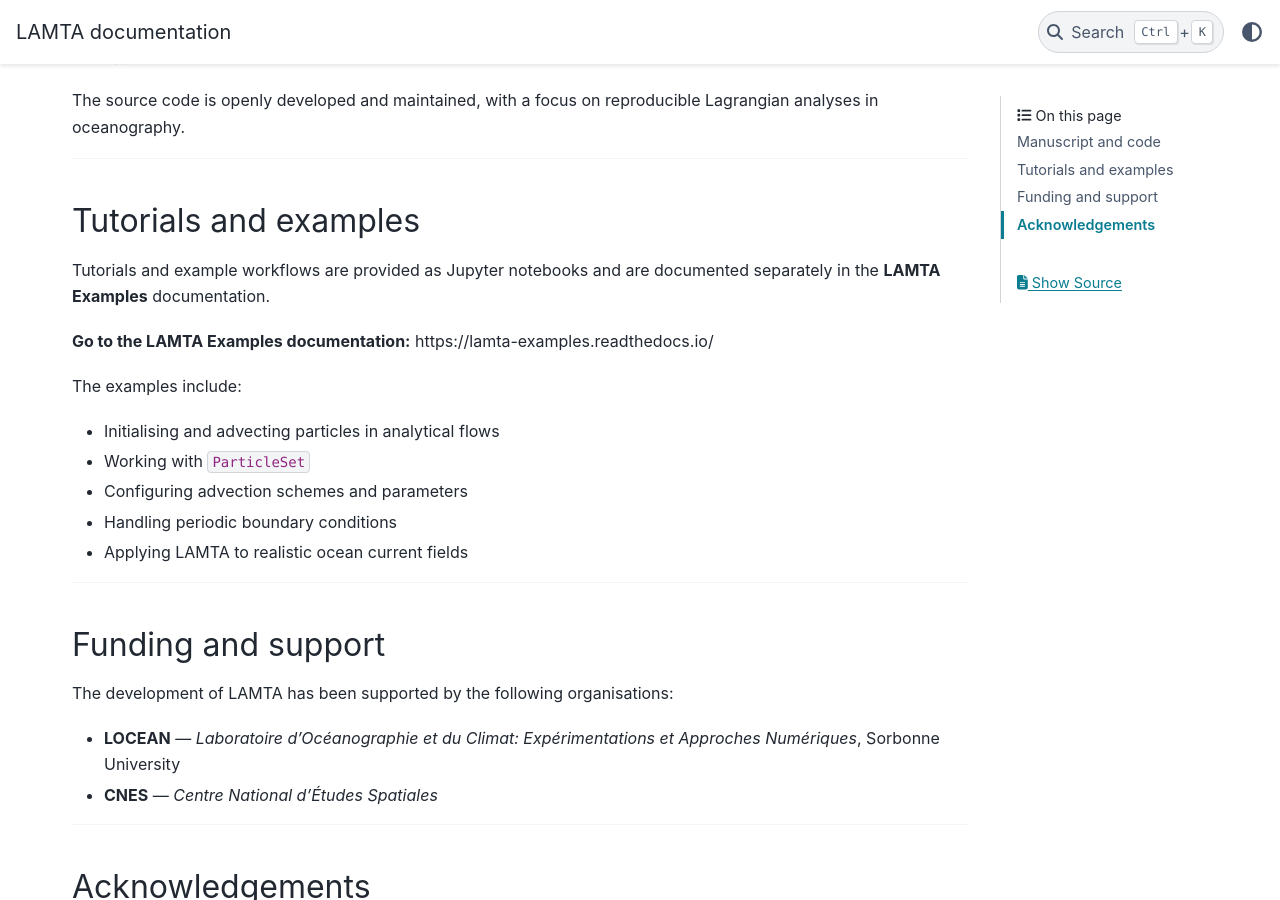
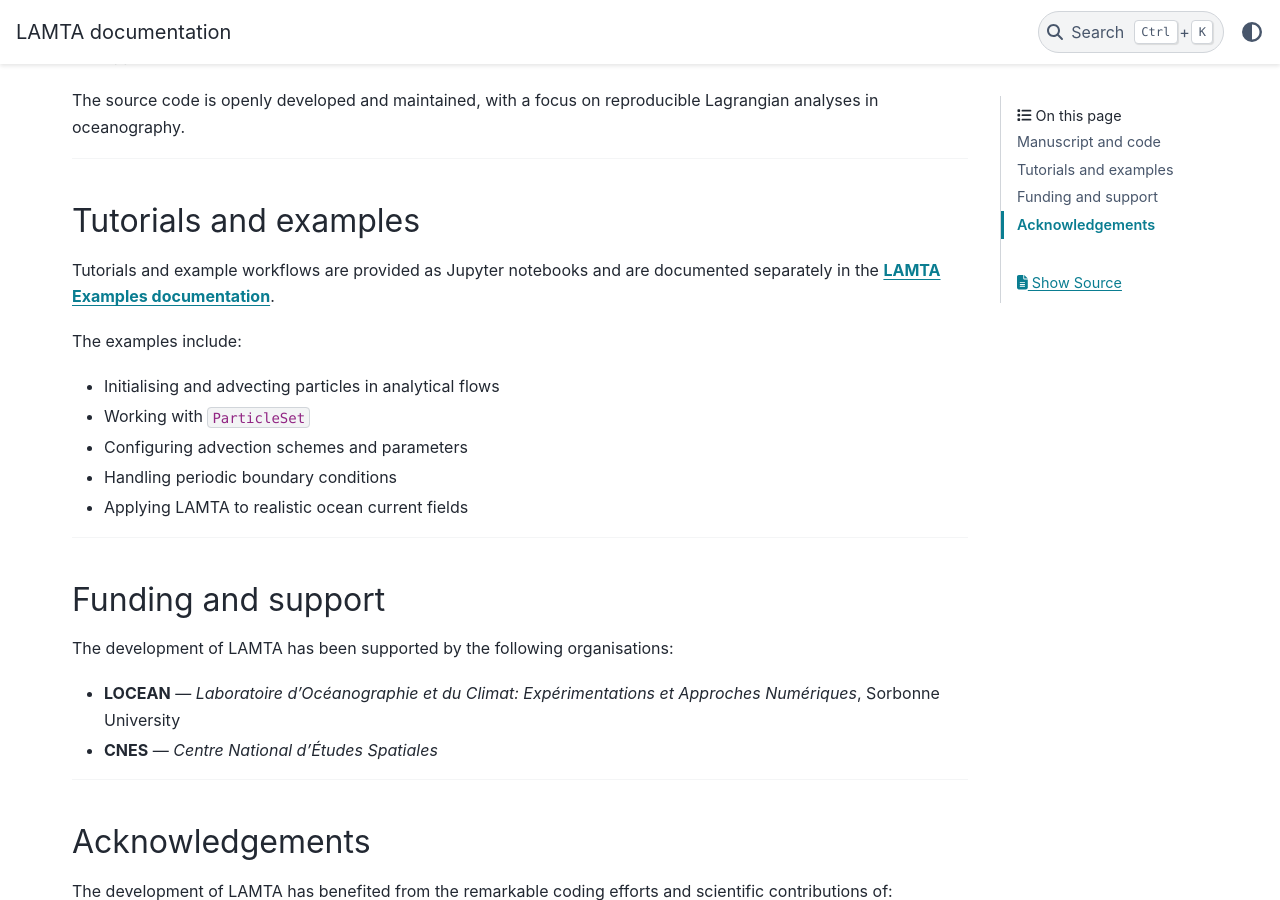
Before and after one commit to LOCEANlloydizard/LAMTA, a Sphinx documentation site: the page built from docs/index.md, in a window 1280 px wide and 900 px high, scrolled down 347 px. Built offline with Sphinx 7.4.7 and the PyData theme 0.15.4, drawn with Linux system fonts in a browser that asks for light colours.

Commit message:
final RTD fix

```diff
--- a/docs/conf.py
+++ b/docs/conf.py
@@ -10,6 +10,6 @@
     ".md": "markdown",
 }
 
-root_doc = "index"   # <-- THIS is your welcome page
+root_doc = "index"
 
 html_theme = "pydata_sphinx_theme"
--- a/docs/index.md
+++ b/docs/index.md
@@ -15,9 +15,8 @@
 ## Tutorials and examples
 
 Tutorials and example workflows are provided as Jupyter notebooks and are
-documented separately in the **LAMTA Examples** documentation.
-
-**Go to the LAMTA Examples documentation:**  https://lamta-examples.readthedocs.io/
+documented separately in the
+[**LAMTA Examples documentation**](https://lamta-examples.readthedocs.io/).
 
 The examples include:
 
```
